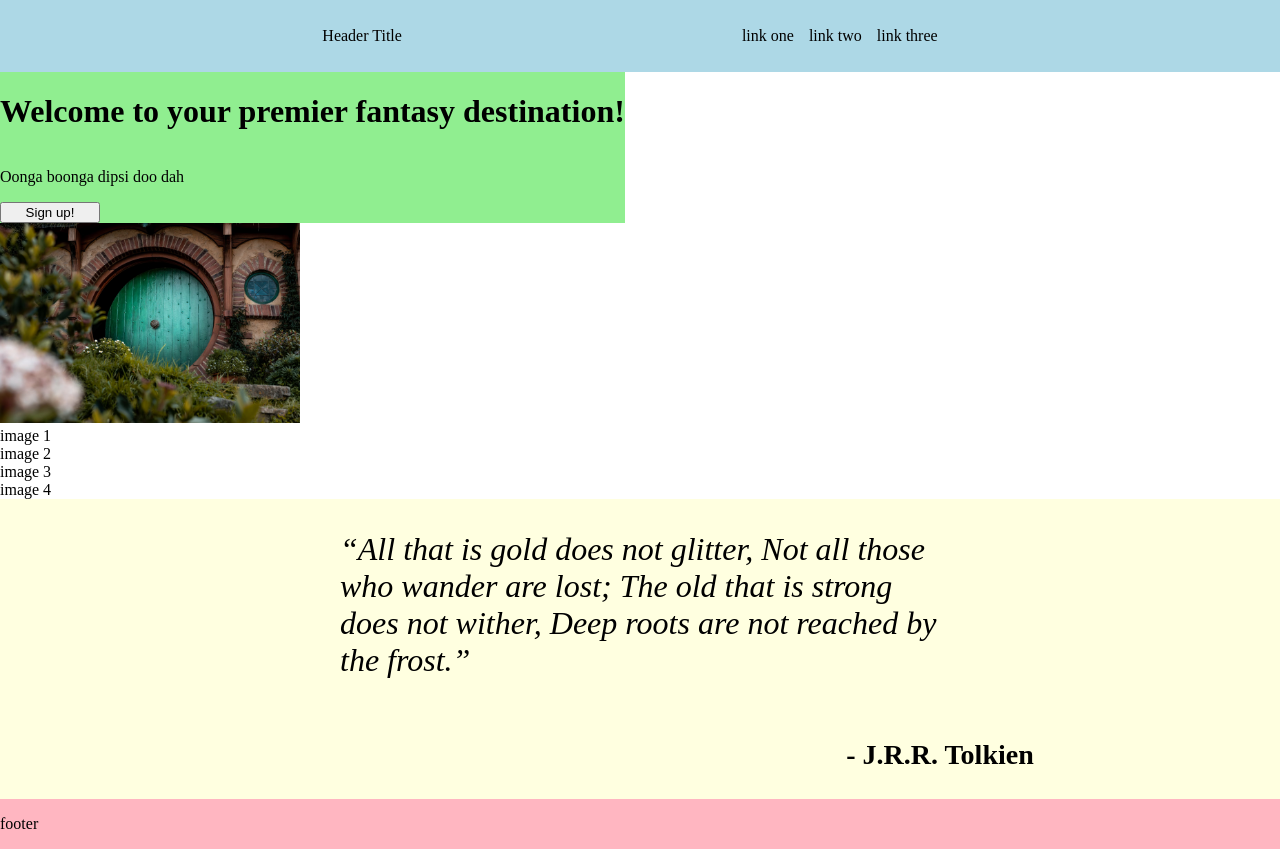
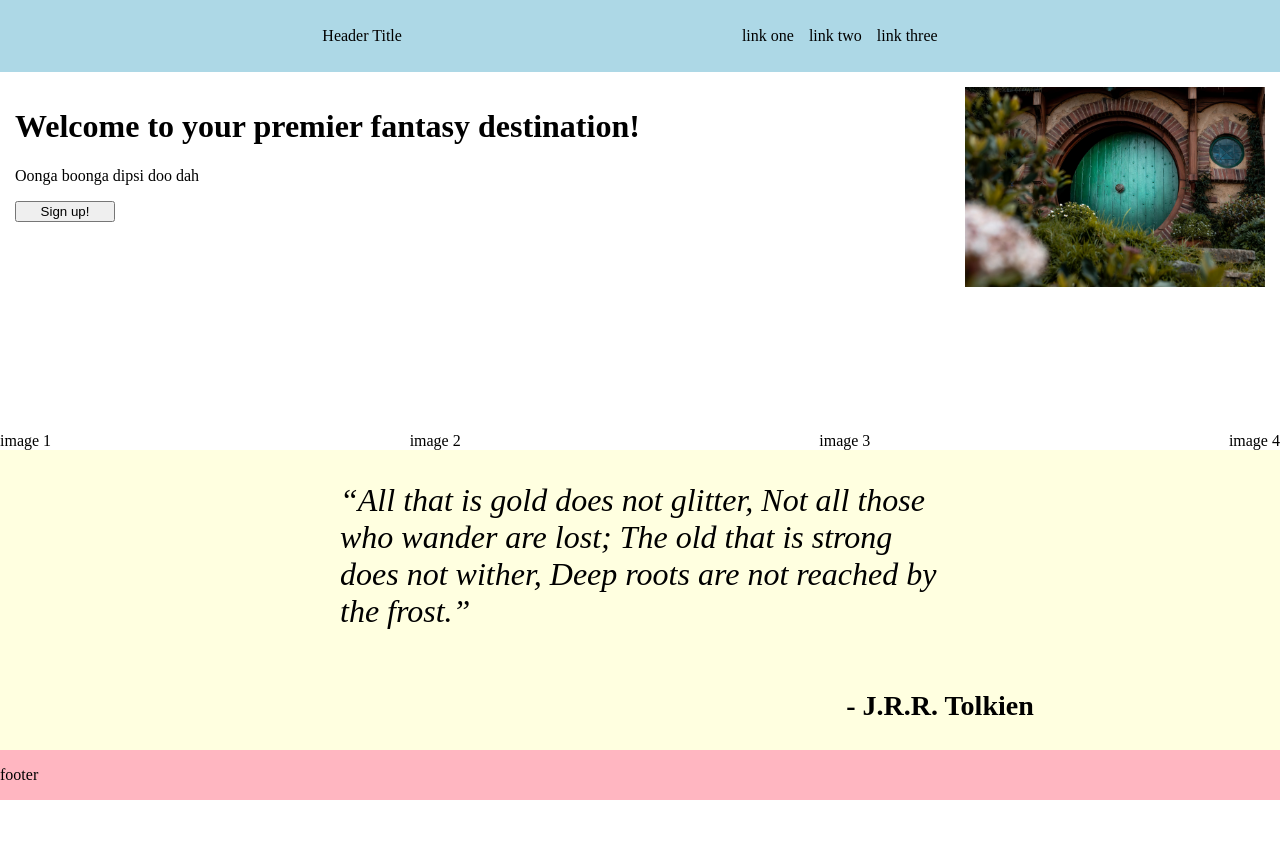
Before and after one commit to yesthisisdaniel/landing-page-odin, a plain HTML site: page index.html in a window 1280 px wide. After the commit the page ends 800 px from the top, so only its background shows below. Drawn offline with Linux system fonts and the light colour scheme; files whose address does not match are found by name.

Commit message:
Create divs to act as flex wrappers, push footer down
Create a flex wrapper to push footer to the bottom of the page, giving justify-content: space-between; to flexbox properties

```diff
--- a/index.html
+++ b/index.html
@@ -17,12 +17,10 @@
         </div>
         <div class="welcome-box">
             <div class="welcome">
-                    <div class="information">
                     <h1>
                         Welcome to your premier fantasy destination!
                     </h1>
                     <p>Oonga boonga dipsi doo dah</p>
-
                     <button>Sign up!</button>
                 </div>
                 <div class="image">
--- a/styles.css
+++ b/styles.css
@@ -1,15 +1,15 @@
 body {
     display: flex;
+    justify-content: space-between;
+    flex-wrap: wrap;
     flex-direction: column;
     margin: 0;
     min-height: 100vh;
-
 }
 
 .header {
     display: flex;
     height: 72px;
-    display: flex;
     background-color: lightblue;
     justify-content: center;
     align-items: center;
@@ -25,33 +25,17 @@ ul {
 
 .welcome-box {
     display: flex;
-    flex-direction: row;
-}
-
-/* .welcome {
-    display: flex;
-    flex-direction: row;
+    justify-content: space-between;
+    margin-bottom: auto;
     padding: 15px;
 }
-
-.image {
-    display: flex;
-    justify-content: center;
-    padding: 15px
-} */
 
 img {
     max-width: 300px;
     max-height: 250px;
 }
 
-.information {
-    display: flex;
-    flex-direction: column;
-    background-color: lightgreen;
-}
-
-.directions-box {
+.destination-box {
     display: flex;
     justify-content: space-between;
 }
```
Lines whose indentation alone changed are shown as unchanged.
